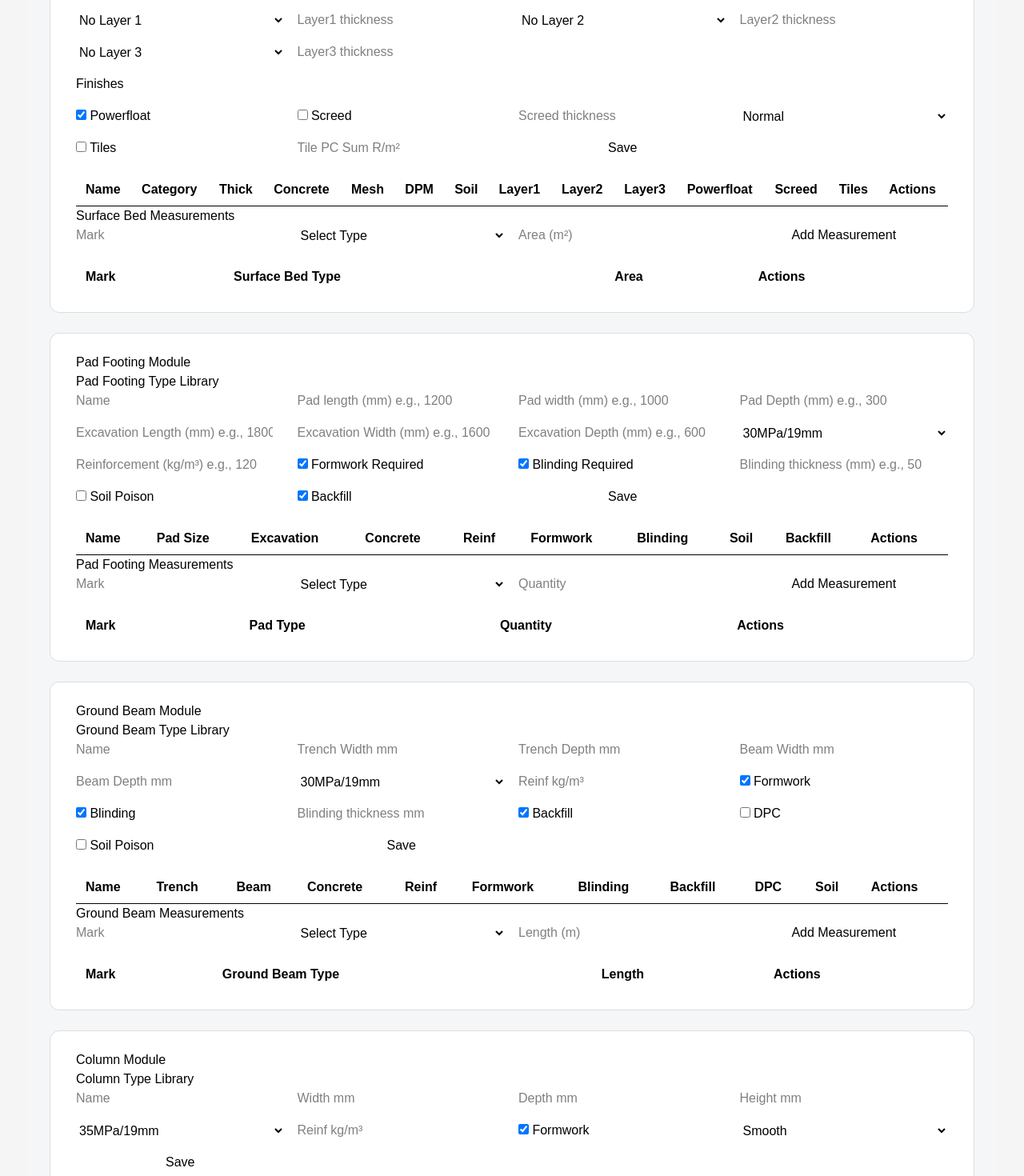
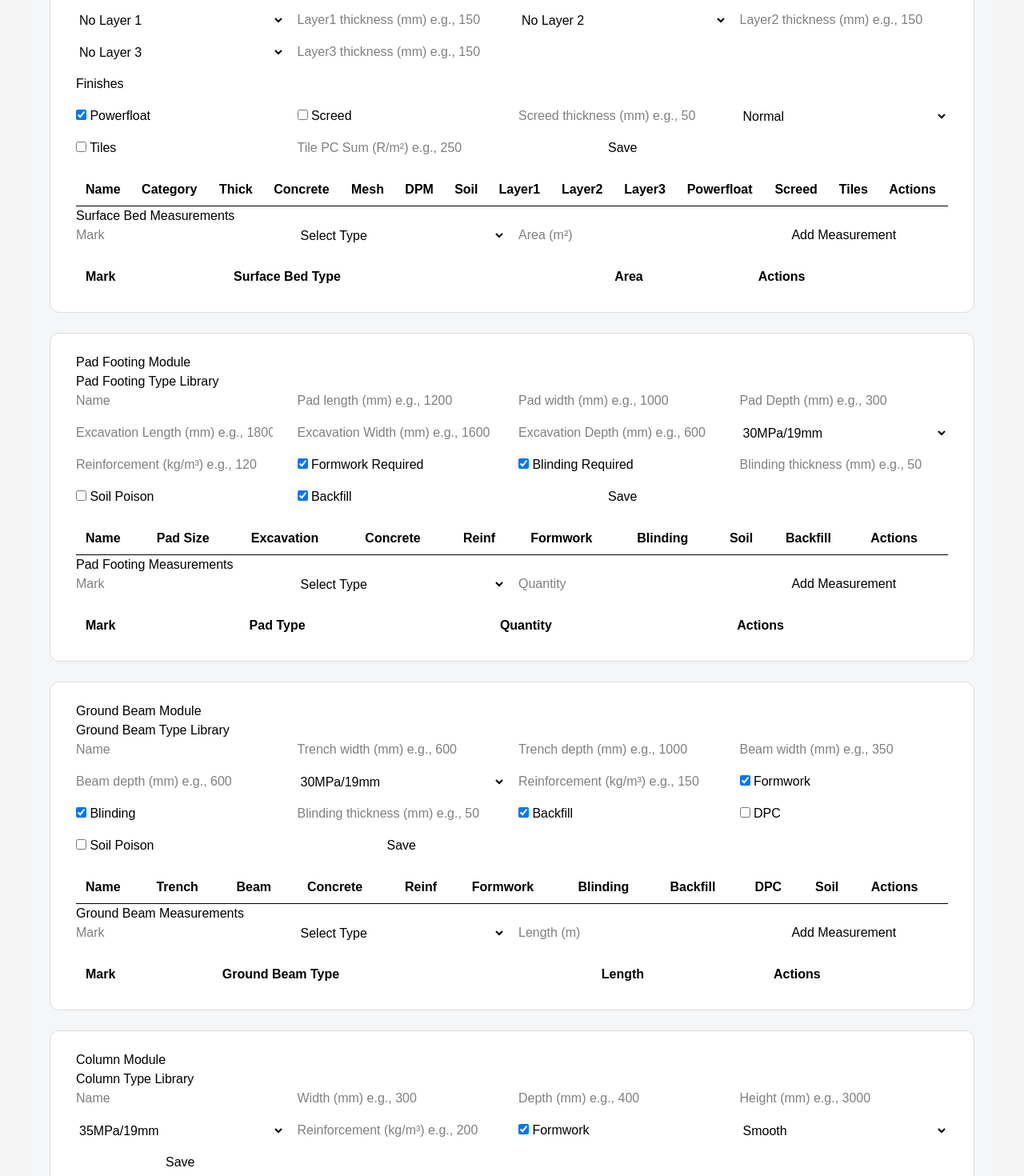
Before and after one commit to randeree14-wq/boq-software, a Next.js app: page / in a window 1280 px wide. Shown: the part 740-2210 px from the top of the page at 80% size. Built offline with nearby package versions, Linux system fonts and the light colour scheme.

Commit message:
Work completed for today

```diff
--- a/components/ColumnModule.tsx
+++ b/components/ColumnModule.tsx
@@ -103,13 +103,13 @@ const ColumnModule = ({
       <h2>Column Type Library</h2>
       <div style={formGridStyle}>
         <input placeholder="Name" value={newColumn.name} onChange={(e) => updateColumn({ name: e.target.value })} />
-        <input type="number" placeholder="Width mm" value={newColumn.width} onChange={(e) => updateColumn({ width: Number(e.target.value) })} />
-        <input type="number" placeholder="Depth mm" value={newColumn.depth} onChange={(e) => updateColumn({ depth: Number(e.target.value) })} />
-        <input type="number" placeholder="Height mm" value={newColumn.height} onChange={(e) => updateColumn({ height: Number(e.target.value) })} />
+        <input type="number" placeholder="Width (mm) e.g., 300" value={newColumn.width} onChange={(e) => updateColumn({ width: Number(e.target.value) })} />
+        <input type="number" placeholder="Depth (mm) e.g., 400" value={newColumn.depth} onChange={(e) => updateColumn({ depth: Number(e.target.value) })} />
+        <input type="number" placeholder="Height (mm) e.g., 3000" value={newColumn.height} onChange={(e) => updateColumn({ height: Number(e.target.value) })} />
         <select value={newColumn.concreteClass} onChange={(e) => updateColumn({ concreteClass: e.target.value })}>
           <option>25MPa/19mm</option><option>30MPa/19mm</option><option>35MPa/19mm</option>
         </select>
-        <input type="number" placeholder="Reinf kg/m³" value={newColumn.reinfKgPerM3} onChange={(e) => updateColumn({ reinfKgPerM3: Number(e.target.value) })} />
+        <input type="number" placeholder="Reinforcement (kg/m³) e.g., 200" value={newColumn.reinfKgPerM3} onChange={(e) => updateColumn({ reinfKgPerM3: Number(e.target.value) })} />
         <label><input type="checkbox" checked={newColumn.formworkRequired} onChange={(e) => updateColumn({ formworkRequired: e.target.checked })} /> Formwork</label>
         <select value={newColumn.formworkFinish} onChange={(e) => updateColumn({ formworkFinish: e.target.value })}>
           <option>Smooth</option><option>Rough</option><option>Special</option>
--- a/components/GroundBeamModule.tsx
+++ b/components/GroundBeamModule.tsx
@@ -103,17 +103,17 @@ const GroundBeamModule = ({
       <h2>Ground Beam Type Library</h2>
       <div style={formGridStyle}>
         <input placeholder="Name" value={newGroundBeam.name} onChange={(e) => updateGroundBeam({ name: e.target.value })} />
-        <input type="number" placeholder="Trench Width mm" value={newGroundBeam.trenchWidth} onChange={(e) => updateGroundBeam({ trenchWidth: Number(e.target.value) })} />
-        <input type="number" placeholder="Trench Depth mm" value={newGroundBeam.trenchDepth} onChange={(e) => updateGroundBeam({ trenchDepth: Number(e.target.value) })} />
-        <input type="number" placeholder="Beam Width mm" value={newGroundBeam.beamWidth} onChange={(e) => updateGroundBeam({ beamWidth: Number(e.target.value) })} />
-        <input type="number" placeholder="Beam Depth mm" value={newGroundBeam.beamDepth} onChange={(e) => updateGroundBeam({ beamDepth: Number(e.target.value) })} />
+        <input type="number" placeholder="Trench width (mm) e.g., 600" value={newGroundBeam.trenchWidth} onChange={(e) => updateGroundBeam({ trenchWidth: Number(e.target.value) })} />
+        <input type="number" placeholder="Trench depth (mm) e.g., 1000" value={newGroundBeam.trenchDepth} onChange={(e) => updateGroundBeam({ trenchDepth: Number(e.target.value) })} />
+        <input type="number"  placeholder="Beam width (mm) e.g., 350" value={newGroundBeam.beamWidth} onChange={(e) => updateGroundBeam({ beamWidth: Number(e.target.value) })} />
+        <input type="number" placeholder="Beam depth (mm) e.g., 600" value={newGroundBeam.beamDepth} onChange={(e) => updateGroundBeam({ beamDepth: Number(e.target.value) })} />
         <select value={newGroundBeam.concreteClass} onChange={(e) => updateGroundBeam({ concreteClass: e.target.value })}>
           <option>25MPa/19mm</option><option>30MPa/19mm</option><option>35MPa/19mm</option>
         </select>
-        <input type="number" placeholder="Reinf kg/m³" value={newGroundBeam.reinfKgPerM3} onChange={(e) => updateGroundBeam({ reinfKgPerM3: Number(e.target.value) })} />
+        <input type="number" placeholder="Reinforcement (kg/m³) e.g., 150" value={newGroundBeam.reinfKgPerM3} onChange={(e) => updateGroundBeam({ reinfKgPerM3: Number(e.target.value) })} />
         <label><input type="checkbox" checked={newGroundBeam.formworkRequired} onChange={(e) => updateGroundBeam({ formworkRequired: e.target.checked })} /> Formwork</label>
         <label><input type="checkbox" checked={newGroundBeam.blindingRequired} onChange={(e) => updateGroundBeam({ blindingRequired: e.target.checked })} /> Blinding</label>
-        <input type="number" placeholder="Blinding thickness mm" value={newGroundBeam.blindingThickness} onChange={(e) => updateGroundBeam({ blindingThickness: Number(e.target.value) })} />
+        <input type="number" placeholder="Blinding thickness (mm) e.g., 50" value={newGroundBeam.blindingThickness} onChange={(e) => updateGroundBeam({ blindingThickness: Number(e.target.value) })} />
         <label><input type="checkbox" checked={newGroundBeam.backfillRequired} onChange={(e) => updateGroundBeam({ backfillRequired: e.target.checked })} /> Backfill</label>
         <label><input type="checkbox" checked={newGroundBeam.dpcRequired} onChange={(e) => updateGroundBeam({ dpcRequired: e.target.checked })} /> DPC</label>
         <label><input type="checkbox" checked={newGroundBeam.soilPoisonRequired} onChange={(e) => updateGroundBeam({ soilPoisonRequired: e.target.checked })} /> Soil Poison</label>
--- a/components/SurfaceBedModule.tsx
+++ b/components/SurfaceBedModule.tsx
@@ -106,7 +106,7 @@ const SurfaceBedModule = ({
         <select value={newSurfaceBed.category} onChange={(e) => updateSurfaceBed({ category: e.target.value })}>
           <option>Internal</option><option>External</option><option>Wet Area</option><option>Balcony</option><option>Roof Slab</option>
         </select>
-        <input type="number" placeholder="Thickness mm" value={newSurfaceBed.thickness} onChange={(e) => updateSurfaceBed({ thickness: Number(e.target.value) })} />
+        <input type="number" placeholder="Thickness (mm) e.g., 170" value={newSurfaceBed.thickness} onChange={(e) => updateSurfaceBed({ thickness: Number(e.target.value) })} />
         <select value={newSurfaceBed.concreteClass} onChange={(e) => updateSurfaceBed({ concreteClass: e.target.value })}>
           <option>25MPa/19mm</option><option>30MPa/19mm</option><option>35MPa/19mm</option>
         </select>
@@ -119,24 +119,24 @@ const SurfaceBedModule = ({
         <select value={newSurfaceBed.layer1Material} onChange={(e) => updateSurfaceBed({ layer1Material: e.target.value })}>
           <option value="">No Layer 1</option><option>G5</option><option>G6</option><option>G7</option>
         </select>
-        <input type="number" placeholder="Layer1 thickness" value={newSurfaceBed.layer1Thickness} onChange={(e) => updateSurfaceBed({ layer1Thickness: Number(e.target.value) })} />
+        <input type="number" placeholder="Layer1 thickness (mm) e.g., 150" value={newSurfaceBed.layer1Thickness} onChange={(e) => updateSurfaceBed({ layer1Thickness: Number(e.target.value) })} />
         <select value={newSurfaceBed.layer2Material} onChange={(e) => updateSurfaceBed({ layer2Material: e.target.value })}>
           <option value="">No Layer 2</option><option>G5</option><option>G6</option><option>G7</option>
         </select>
-        <input type="number" placeholder="Layer2 thickness" value={newSurfaceBed.layer2Thickness} onChange={(e) => updateSurfaceBed({ layer2Thickness: Number(e.target.value) })} />
+        <input type="number" placeholder="Layer2 thickness (mm) e.g., 150" value={newSurfaceBed.layer2Thickness} onChange={(e) => updateSurfaceBed({ layer2Thickness: Number(e.target.value) })} />
         <select value={newSurfaceBed.layer3Material} onChange={(e) => updateSurfaceBed({ layer3Material: e.target.value })}>
           <option value="">No Layer 3</option><option>G5</option><option>G6</option><option>G7</option>
         </select>
-        <input type="number" placeholder="Layer3 thickness" value={newSurfaceBed.layer3Thickness} onChange={(e) => updateSurfaceBed({ layer3Thickness: Number(e.target.value) })} />
+        <input type="number" placeholder="Layer3 thickness (mm) e.g., 150" value={newSurfaceBed.layer3Thickness} onChange={(e) => updateSurfaceBed({ layer3Thickness: Number(e.target.value) })} />
         <h3 style={{ gridColumn: "1 / -1" }}>Finishes</h3>
         <label><input type="checkbox" checked={newSurfaceBed.powerfloat} onChange={(e) => updateSurfaceBed({ powerfloat: e.target.checked })} /> Powerfloat</label>
         <label><input type="checkbox" checked={newSurfaceBed.screedRequired} onChange={(e) => updateSurfaceBed({ screedRequired: e.target.checked })} /> Screed</label>
-        <input type="number" placeholder="Screed thickness" value={newSurfaceBed.screedThickness} onChange={(e) => updateSurfaceBed({ screedThickness: Number(e.target.value) })} />
+        <input type="number" placeholder="Screed thickness (mm) e.g., 50" value={newSurfaceBed.screedThickness} onChange={(e) => updateSurfaceBed({ screedThickness: Number(e.target.value) })} />
         <select value={newSurfaceBed.screedType} onChange={(e) => updateSurfaceBed({ screedType: e.target.value })}>
           <option>Normal</option><option>To Falls</option>
         </select>
         <label><input type="checkbox" checked={newSurfaceBed.tileRequired} onChange={(e) => updateSurfaceBed({ tileRequired: e.target.checked })} /> Tiles</label>
-        <input type="number" placeholder="Tile PC Sum R/m²" value={newSurfaceBed.tilePcSum} onChange={(e) => updateSurfaceBed({ tilePcSum: Number(e.target.value) })} />
+        <input type="number"  placeholder="Tile PC Sum (R/m²) e.g., 250" value={newSurfaceBed.tilePcSum} onChange={(e) => updateSurfaceBed({ tilePcSum: Number(e.target.value) })} />
         <button onClick={saveSurfaceBedType}>{editingSurfaceBedId !== null ? "Update" : "Save"}</button>
       </div>
 
--- a/components/WallModule.tsx
+++ b/components/WallModule.tsx
@@ -129,7 +129,12 @@ const WallModule = ({
         <label><input type="checkbox" checked={newWall.dpcRequired} onChange={(e) => updateWall({ dpcRequired: e.target.checked })} /> DPC required</label>
         <label><input type="checkbox" checked={newWall.reinforcementRequired} onChange={(e) => updateWall({ reinforcementRequired: e.target.checked })} /> Bed joint reinforcement</label>
         {newWall.reinforcementRequired && (
-          <input type="number" placeholder="Courses per layer e.g., 4" value={newWall.coursesPerReinforcement || ''} onChange={(e) => updateWall({ coursesPerReinforcement: Number(e.target.value) })} />
+         <input
+        type="number"
+        placeholder="Courses per reinforcement layer e.g., 4"
+        value={newWall.coursesPerReinforcement || ''}
+        onChange={(e) => updateWall({ coursesPerReinforcement: Number(e.target.value) })}
+         />
         )}
         <label><input type="checkbox" checked={newWall.tilesInternal} onChange={(e) => updateWall({ tilesInternal: e.target.checked })} /> Tiles internal</label>
         {newWall.tilesInternal && (
--- a/types/boq.ts
+++ b/types/boq.ts
@@ -10,18 +10,16 @@ export type BeamProfileType =
 export type BeamType = {
   id: number;
   name: string;
-  width: number;
-  depth: number; // Backward compatibility
-  reinfKg: number;
+  width?: number;           // <-- optional
+  depth?: number;           // <-- optional
+  reinfKg?: number;         // <-- optional
   formworkFinish: string;
   concreteClass: string;
-  // Profile fields
   beamProfileType: BeamProfileType;
-  beamWidthMm: number;
-  downstandDepthMm: number;
-  upstandHeightMm: number;
-  slabThicknessMm?: number; // NEW: Only for Combined Downstand / Inverted Beam
-  formworkFinish: string;
+  beamWidthMm?: number;     // <-- optional
+  downstandDepthMm?: number; // <-- optional
+  upstandHeightMm?: number;  // <-- optional
+  slabThicknessMm?: number;  // <-- optional
   proppingHeightBand: ProppingHeightBand;
   customProppingHeightDescription?: string;
 };
@@ -312,7 +310,7 @@ export type OpeningMeasurement = {
   id: number;
   mark: string;
   openingTypeId: number;
-  quantity: number; // overrides type.quantity
+  quantity?: number; // overrides type.quantity
   linkedWallId?: number; // for future wall deduction
 };
 
```
